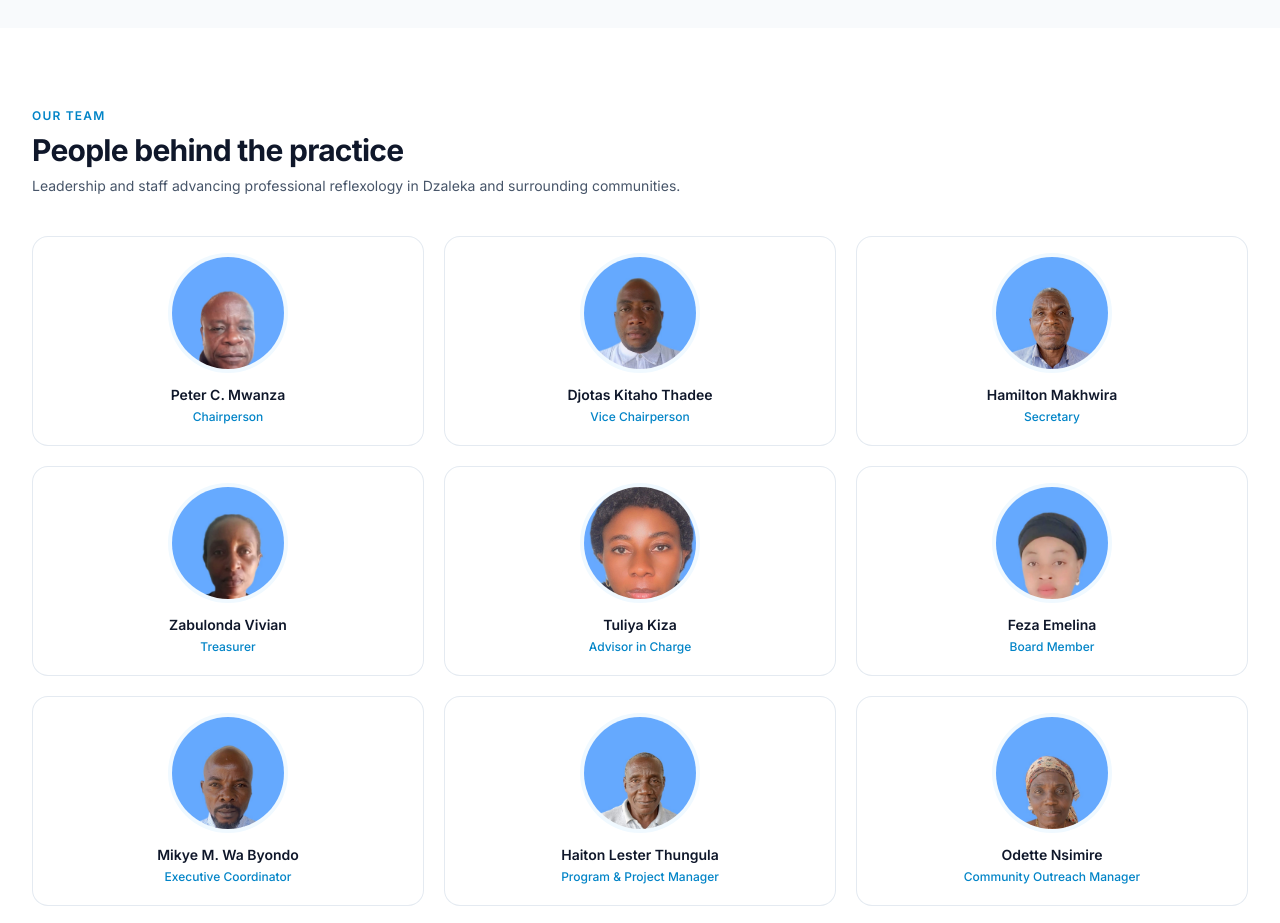
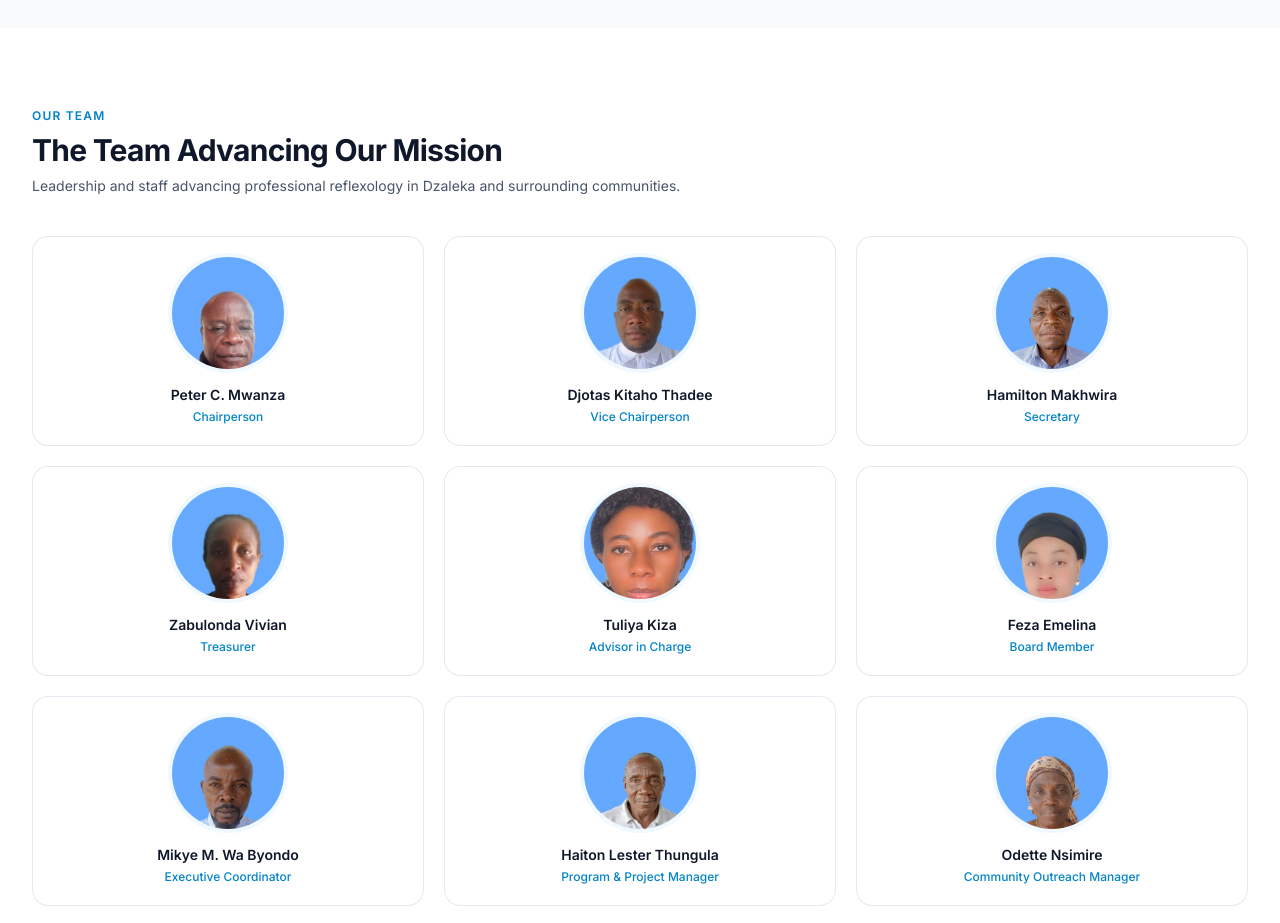
Before and after one commit to mthetopetermwanza-create/RA-website-V2, a plain HTML site: page index.html in a window 1280 px wide. Shown: the part 3980-4903 px from the top of the page. Drawn offline with nearby package versions, Linux system fonts and the light colour scheme.

Commit message:
Update team section heading in index.html

```diff
--- a/index.html
+++ b/index.html
@@ -378,7 +378,7 @@
     <div class="max-w-7xl mx-auto px-5 lg:px-8">
       <div class="max-w-2xl mb-10">
         <p class="text-sky-600 font-semibold text-xs tracking-widest uppercase mb-2">Our team</p>
-        <h2 class="text-3xl font-bold text-slate-900 tracking-tight mb-2">People behind the practice</h2>
+        <h2 class="text-3xl font-bold text-slate-900 tracking-tight mb-2">The Team Advancing Our Mission</h2>
         <p class="text-slate-600 text-sm">Leadership and staff advancing professional reflexology in Dzaleka and surrounding communities.</p>
       </div>
       <div class="grid sm:grid-cols-2 lg:grid-cols-3 gap-5">
```
